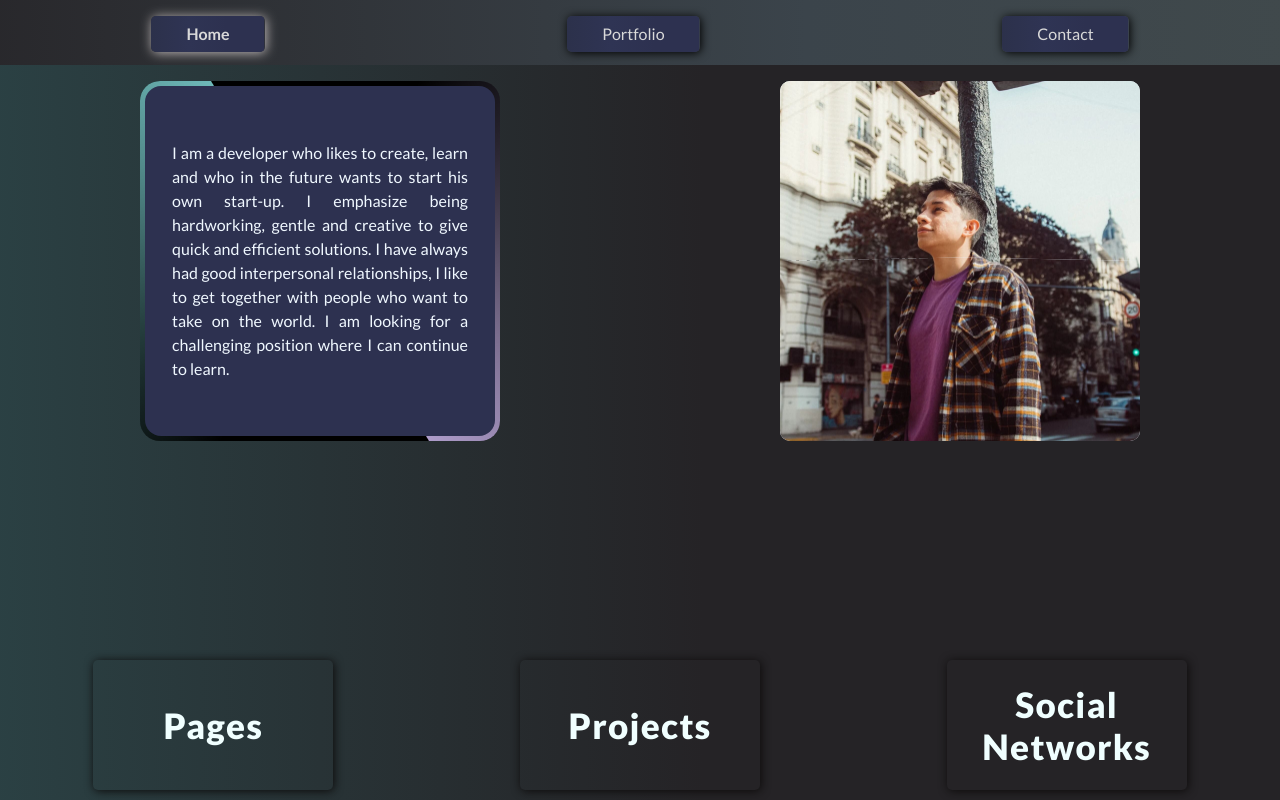
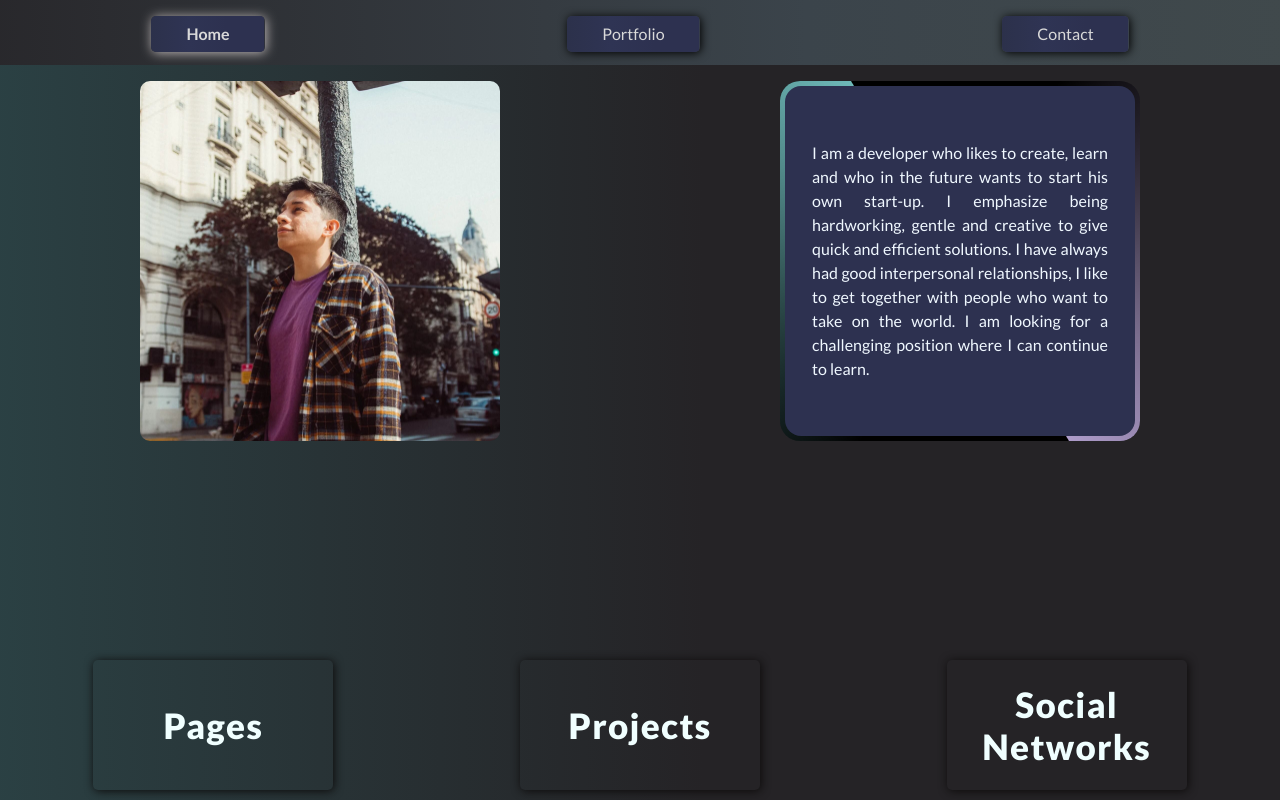
Before and after one commit to jsebast1an/myPortfolioPage, a React (Create React App) app: page / in a window 1280 px wide. Built offline with nearby package versions, Linux system fonts and the light colour scheme.

Commit message:
home page completed

```diff
--- a/src/App.css
+++ b/src/App.css
@@ -39,6 +39,7 @@ a {
   flex-direction: column;
   justify-content: center;
   align-content: center;
+  align-items: center;
 }
 
 /* general span container */
--- a/src/css/homePage.css
+++ b/src/css/homePage.css
@@ -68,7 +68,7 @@
 }
 
 
-/* hovers */
+/* description hovers */
 
 .description:hover {
     box-shadow: 1px 1px 10px rgb(255, 255, 255)
@@ -83,8 +83,9 @@
     margin-top: 1rem;
     width: 360px;
     height: 360px;
-    background-color: aliceblue;
+    background-color: transparent;
     border-radius: 10px;
+    color: aliceblue;
 }
 
 /* end */
@@ -94,26 +95,22 @@
     position: absolute;
     border-radius: 10px;
     inset: 0;
-    transition: 0.5s;
+    transition: 0.5s ease-out;
     background: url(../imgs/perfil.jpg);
     background-size: cover;
 }
 
 .brokenImgContainer .span:nth-child(1) {
-    clip-path: polygon(0 0, 50% 0, 50% 49%, 0 50%);
-    background-color: red;
+    clip-path: polygon(0 0, 50% 0, 50% 50%, 0 50%);
 }
 .brokenImgContainer .span:nth-child(2) {
-    clip-path: polygon(100% 0, 50% 0, 50% 49%, 100% 50%);
-    background-color: rgb(0, 135, 63);
+    clip-path: polygon(100% 0, 50% 0, 49% 50%, 100% 50%);
 }
 .brokenImgContainer .span:nth-child(3) {
-    clip-path: polygon(100% 100%, 50% 100%, 50% 49%, 100% 50%);
-    background-color: rgb(255, 242, 0);
+    clip-path: polygon(100% 100%, 50% 100%, 50% 50%, 100% 50%);
 }
 .brokenImgContainer .span:nth-child(4) {
-    clip-path: polygon(0 100%, 50% 100%, 50% 49%, 0 50%);
-    background-color: rgb(98, 0, 255);
+    clip-path: polygon(0 100%, 50% 100%, 50% 50%, 0 50%);
 }
 
 /* hover for span bronken img container */
--- a/src/pages/HomePage.js
+++ b/src/pages/HomePage.js
@@ -21,6 +21,15 @@ function HomePage() {
 
         <div className='flexRowWrapContainer'>
 
+
+          <div className='flexCenterContainer brokenImgContainer'>
+            <tag className='span'></tag>
+            <tag className='span'></tag>
+            <tag className='span'></tag>
+            <tag className='span'></tag>
+            <h2>Juan Sebastián López</h2>
+          </div>
+
           <div className='flexCenterContainer description'>
             <tag className='span'></tag>
             <div className='text'>
@@ -38,14 +47,6 @@ function HomePage() {
             </div>
           </div>
 
-          <div className='flexCenterContainer brokenImgContainer'>
-            <tag className='span'></tag>
-            <tag className='span'></tag>
-            <tag className='span'></tag>
-            <tag className='span'></tag>
-            <h2>Juan López</h2>
-          </div>
-
         </div>
 
       </main>
```
